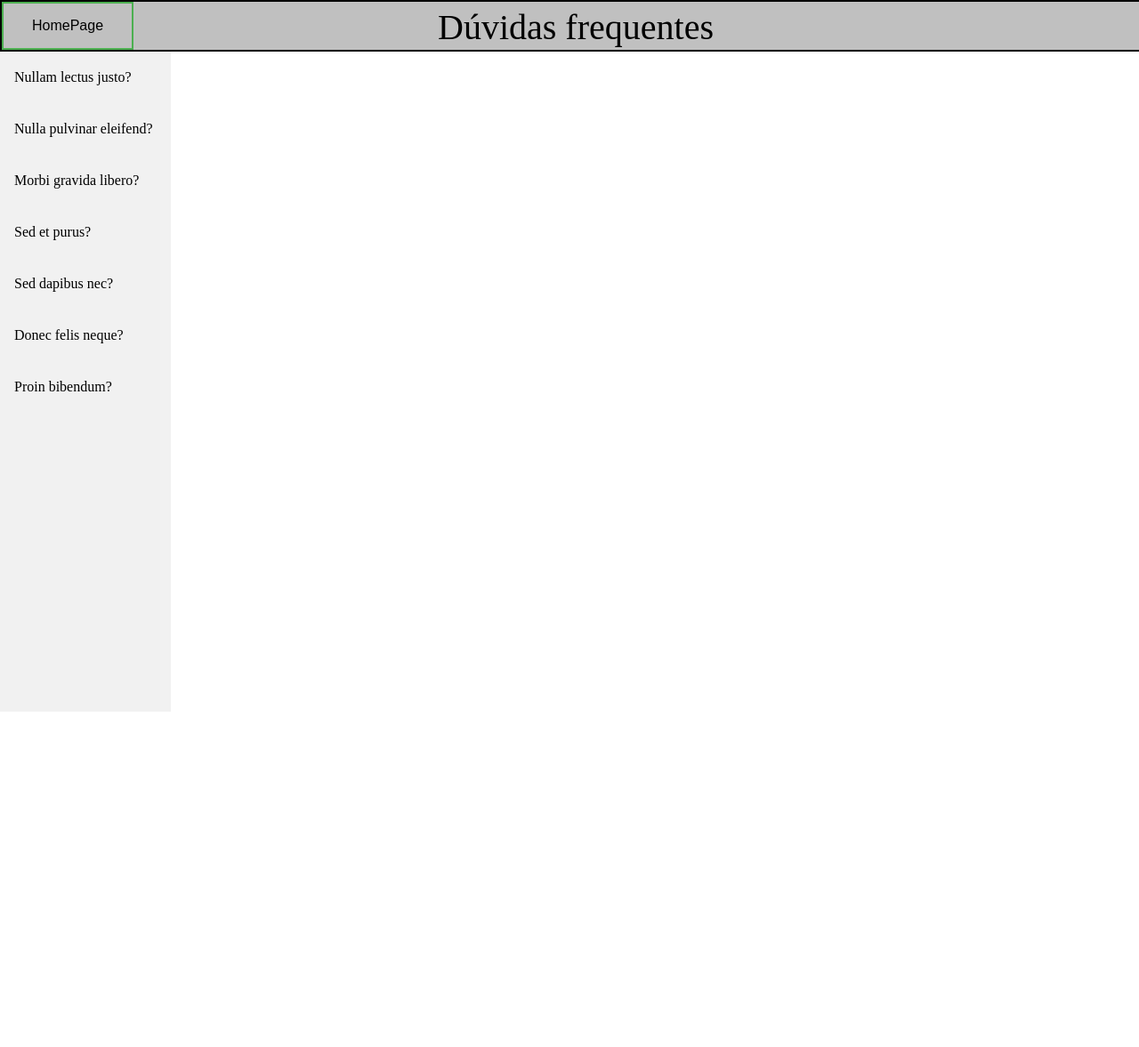
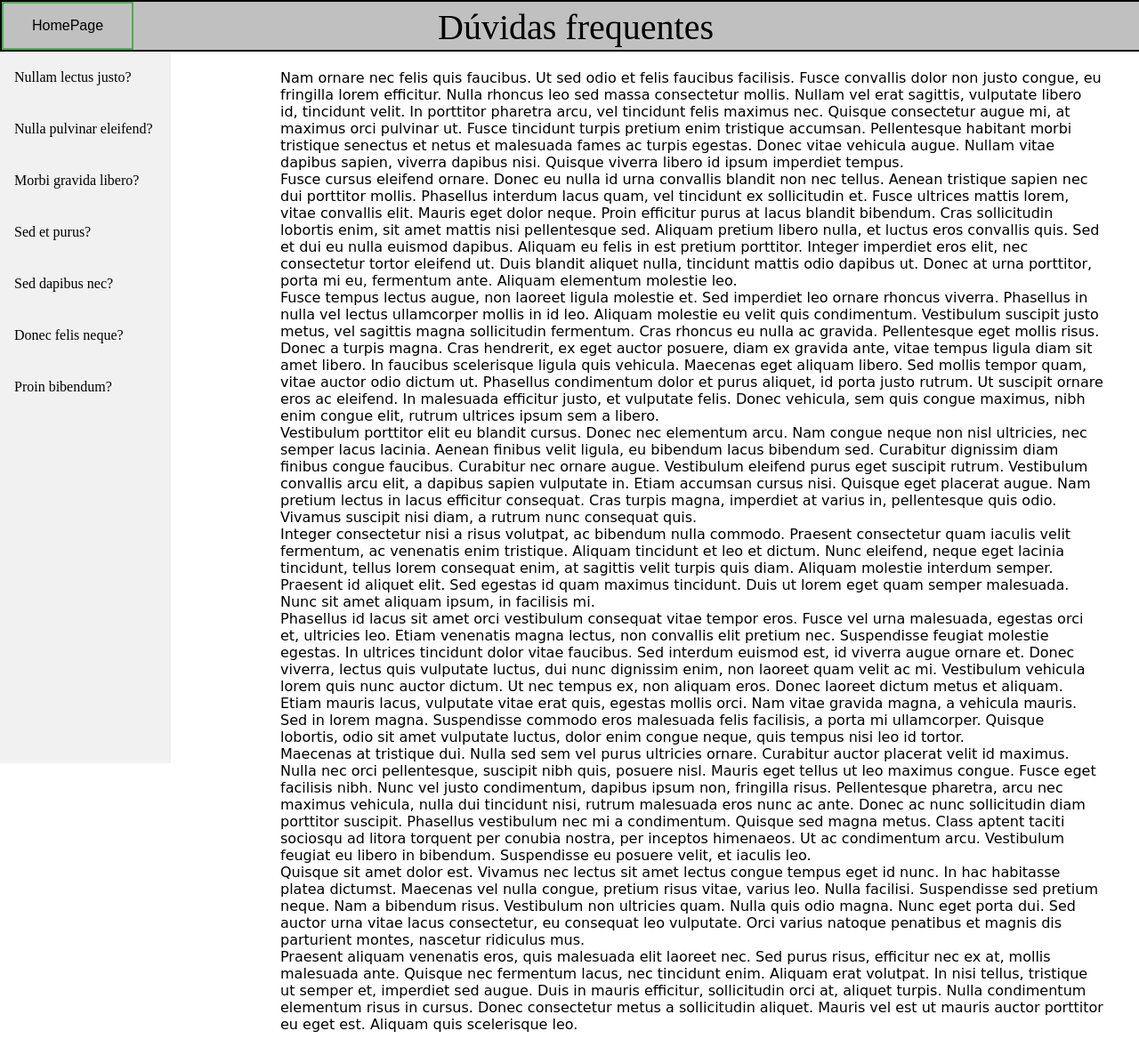
Before and after one commit to Thiag0MR/Projeto_SIN143, a PHP site: page /paginas/Rodape/Duvidas.html in a window 1280 px wide. Shown: the whole page at 89% size. Before the commit the page ends 800 px from the top, so only its background shows below. Run offline with PHP 8.4, Linux system fonts and the light colour scheme.

Commit message:
Alteracoes em duvidas

```diff
--- a/paginas/Rodape/Duvidas.html
+++ b/paginas/Rodape/Duvidas.html
@@ -19,7 +19,28 @@
             <li><a href="./PaginaRespostaExemplo.html">Donec felis neque?</a></li>
             <li><a href="./PaginaRespostaExemplo.html">Proin bibendum?</a></li>
           </ul>
-
+        <div id="ContDuv">
+            <p>Nam ornare nec felis quis faucibus. Ut sed odio et felis faucibus facilisis. Fusce convallis dolor non justo congue, eu fringilla lorem efficitur. Nulla rhoncus leo sed massa consectetur mollis. Nullam vel erat sagittis, vulputate libero id, tincidunt velit. In porttitor pharetra arcu, vel tincidunt felis maximus nec. Quisque consectetur augue mi, at maximus orci pulvinar ut. Fusce tincidunt turpis pretium enim tristique accumsan. Pellentesque habitant morbi tristique senectus et netus et malesuada fames ac turpis egestas. Donec vitae vehicula augue. Nullam vitae dapibus sapien, viverra dapibus nisi. Quisque viverra libero id ipsum imperdiet tempus.
+                <br>
+                Fusce cursus eleifend ornare. Donec eu nulla id urna convallis blandit non nec tellus. Aenean tristique sapien nec dui porttitor mollis. Phasellus interdum lacus quam, vel tincidunt ex sollicitudin et. Fusce ultrices mattis lorem, vitae convallis elit. Mauris eget dolor neque. Proin efficitur purus at lacus blandit bibendum. Cras sollicitudin lobortis enim, sit amet mattis nisi pellentesque sed. Aliquam pretium libero nulla, et luctus eros convallis quis. Sed et dui eu nulla euismod dapibus. Aliquam eu felis in est pretium porttitor. Integer imperdiet eros elit, nec consectetur tortor eleifend ut. Duis blandit aliquet nulla, tincidunt mattis odio dapibus ut. Donec at urna porttitor, porta mi eu, fermentum ante. Aliquam elementum molestie leo.
+                <br>
+                Fusce tempus lectus augue, non laoreet ligula molestie et. Sed imperdiet leo ornare rhoncus viverra. Phasellus in nulla vel lectus ullamcorper mollis in id leo. Aliquam molestie eu velit quis condimentum. Vestibulum suscipit justo metus, vel sagittis magna sollicitudin fermentum. Cras rhoncus eu nulla ac gravida. Pellentesque eget mollis risus.
+                <br>
+                Donec a turpis magna. Cras hendrerit, ex eget auctor posuere, diam ex gravida ante, vitae tempus ligula diam sit amet libero. In faucibus scelerisque ligula quis vehicula. Maecenas eget aliquam libero. Sed mollis tempor quam, vitae auctor odio dictum ut. Phasellus condimentum dolor et purus aliquet, id porta justo rutrum. Ut suscipit ornare eros ac eleifend. In malesuada efficitur justo, et vulputate felis. Donec vehicula, sem quis congue maximus, nibh enim congue elit, rutrum ultrices ipsum sem a libero.
+                <br>
+                Vestibulum porttitor elit eu blandit cursus. Donec nec elementum arcu. Nam congue neque non nisl ultricies, nec semper lacus lacinia. Aenean finibus velit ligula, eu bibendum lacus bibendum sed. Curabitur dignissim diam finibus congue faucibus. Curabitur nec ornare augue. Vestibulum eleifend purus eget suscipit rutrum. Vestibulum convallis arcu elit, a dapibus sapien vulputate in. Etiam accumsan cursus nisi. Quisque eget placerat augue. Nam pretium lectus in lacus efficitur consequat. Cras turpis magna, imperdiet at varius in, pellentesque quis odio. Vivamus suscipit nisi diam, a rutrum nunc consequat quis.
+                <br>
+                Integer consectetur nisi a risus volutpat, ac bibendum nulla commodo. Praesent consectetur quam iaculis velit fermentum, ac venenatis enim tristique. Aliquam tincidunt et leo et dictum. Nunc eleifend, neque eget lacinia tincidunt, tellus lorem consequat enim, at sagittis velit turpis quis diam. Aliquam molestie interdum semper. Praesent id aliquet elit. Sed egestas id quam maximus tincidunt. Duis ut lorem eget quam semper malesuada. Nunc sit amet aliquam ipsum, in facilisis mi.
+                <br>
+                Phasellus id lacus sit amet orci vestibulum consequat vitae tempor eros. Fusce vel urna malesuada, egestas orci et, ultricies leo. Etiam venenatis magna lectus, non convallis elit pretium nec. Suspendisse feugiat molestie egestas. In ultrices tincidunt dolor vitae faucibus. Sed interdum euismod est, id viverra augue ornare et. Donec viverra, lectus quis vulputate luctus, dui nunc dignissim enim, non laoreet quam velit ac mi. Vestibulum vehicula lorem quis nunc auctor dictum. Ut nec tempus ex, non aliquam eros. Donec laoreet dictum metus et aliquam. Etiam mauris lacus, vulputate vitae erat quis, egestas mollis orci. Nam vitae gravida magna, a vehicula mauris. Sed in lorem magna. Suspendisse commodo eros malesuada felis facilisis, a porta mi ullamcorper. Quisque lobortis, odio sit amet vulputate luctus, dolor enim congue neque, quis tempus nisi leo id tortor.
+                <br>
+                Maecenas at tristique dui. Nulla sed sem vel purus ultricies ornare. Curabitur auctor placerat velit id maximus. Nulla nec orci pellentesque, suscipit nibh quis, posuere nisl. Mauris eget tellus ut leo maximus congue. Fusce eget facilisis nibh. Nunc vel justo condimentum, dapibus ipsum non, fringilla risus. Pellentesque pharetra, arcu nec maximus vehicula, nulla dui tincidunt nisi, rutrum malesuada eros nunc ac ante. Donec ac nunc sollicitudin diam porttitor suscipit. Phasellus vestibulum nec mi a condimentum. Quisque sed magna metus. Class aptent taciti sociosqu ad litora torquent per conubia nostra, per inceptos himenaeos. Ut ac condimentum arcu. Vestibulum feugiat eu libero in bibendum. Suspendisse eu posuere velit, et iaculis leo.
+                <br>
+                Quisque sit amet dolor est. Vivamus nec lectus sit amet lectus congue tempus eget id nunc. In hac habitasse platea dictumst. Maecenas vel nulla congue, pretium risus vitae, varius leo. Nulla facilisi. Suspendisse sed pretium neque. Nam a bibendum risus. Vestibulum non ultricies quam. Nulla quis odio magna. Nunc eget porta dui. Sed auctor urna vitae lacus consectetur, eu consequat leo vulputate. Orci varius natoque penatibus et magnis dis parturient montes, nascetur ridiculus mus.
+                <br>
+                Praesent aliquam venenatis eros, quis malesuada elit laoreet nec. Sed purus risus, efficitur nec ex at, mollis malesuada ante. Quisque nec fermentum lacus, nec tincidunt enim. Aliquam erat volutpat. In nisi tellus, tristique ut semper et, imperdiet sed augue. Duis in mauris efficitur, sollicitudin orci at, aliquet turpis. Nulla condimentum elementum risus in cursus. Donec consectetur metus a sollicitudin aliquet. Mauris vel est ut mauris auctor porttitor eu eget est. Aliquam quis scelerisque leo.
+            </p>
+        </div>
 
 
     </body>
--- a/paginas/Rodape/rodape.css
+++ b/paginas/Rodape/rodape.css
@@ -113,3 +113,9 @@
     width: 80%;
     margin-left: 40px;
 }
+#ContDuv{
+    margin-left: 315px;
+    margin-right: 40px;
+    margin-top: 20px;
+    font-family: Comic Sans MS, Comic Sans, cursive;
+}
```
